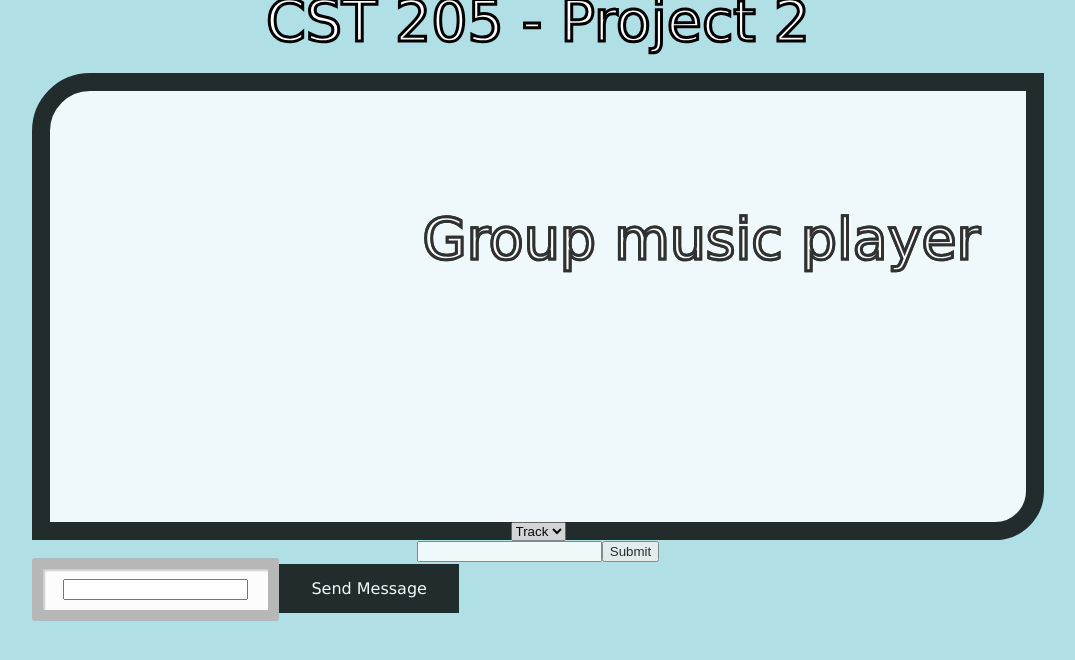
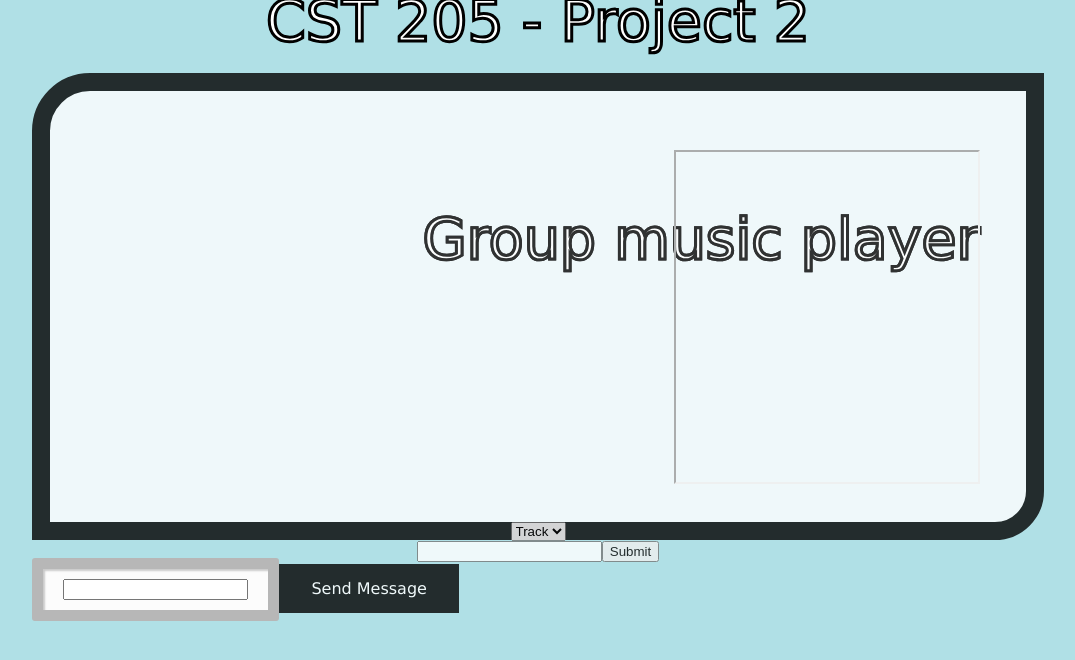
Before and after one commit to honoriovega/cst205-proj2, a Python web app: template templates/index.html in a window 1280 px wide. Shown: the top 660 px of the page, without its empty margins (102-1177 px from the left). Run offline with Jinja, Linux system fonts and the light colour scheme; the template is opened without the code that fills it, so the values that code supplies are empty; some libraries are stand-ins or nearby versions.

Commit message:
making spotify ui changes

```diff
--- a/static/style.css
+++ b/static/style.css
@@ -88,7 +88,6 @@ img {
     position: absolute;
     top:220;
     right: 198;
-    visibility:hidden
 }
 #Spotifyframe , h4 {
     position: absolute;
```
